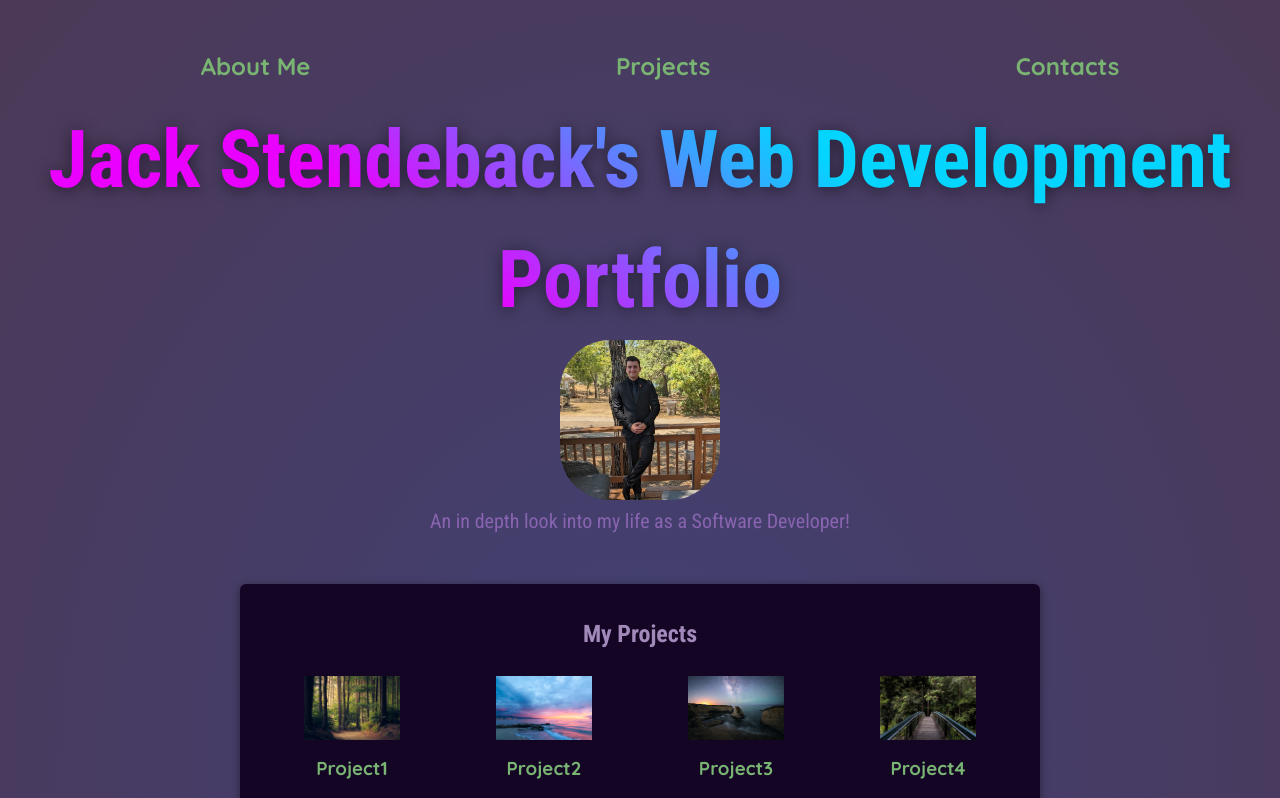
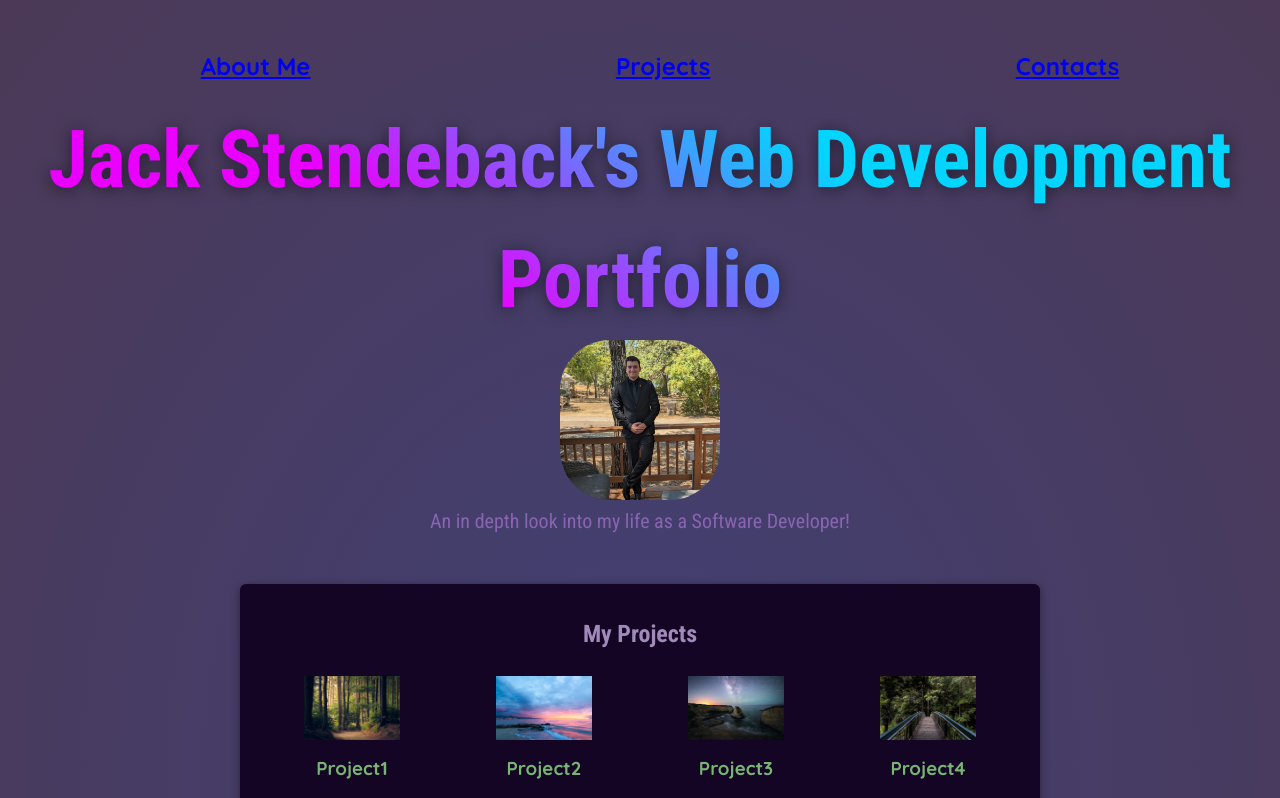
Before and after one commit to JackStendeback/React-Portfolio, a React (Vite) app: page / in a window 1280 px wide. Shown: the top 798 px of the page. Built offline with nearby package versions, Linux system fonts and the light colour scheme.

Commit message:
adding navaigation technology for the navbar links

```diff
--- a/src/App.jsx
+++ b/src/App.jsx
@@ -12,12 +12,12 @@ function Header() {
     const keyWords = portfolioDescriptions[genRandomInt(2)]
 
     return (
-        <header>
+        <header id="header">
             <nav>
                 <ul>
-                    <li>About Me</li>
-                    <li>Projects</li>
-                    <li>Contacts</li>
+                    <li><a href="#header">About Me</a></li>
+                    <li><a href="#projects">Projects</a></li>
+                    <li><a href="#footer">Contacts</a></li>
                 </ul>
             </nav>
 
@@ -32,7 +32,7 @@ function Header() {
 
 function Footer() {
     return (
-        <footer className="footer">
+        <footer className="footer" id="footer">
             <h2>Contact Me!</h2>
             <form action="/submit_form_url" method="POST" className="contact-form">
                 <label htmlFor="username">Username:</label>
@@ -67,7 +67,7 @@ function Portfolio() {
             <Header />
           <main>
             <section id="main-projects">
-                <h2>My Projects</h2>
+                <h2 id="projects">My Projects</h2>
                 <ul>
                 <Projects {...PORTFOLIO_PROJECTS[0]} />
                 <Projects {...PORTFOLIO_PROJECTS[1]} />
```
